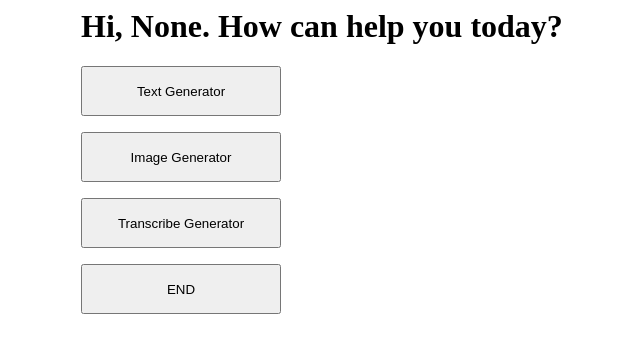
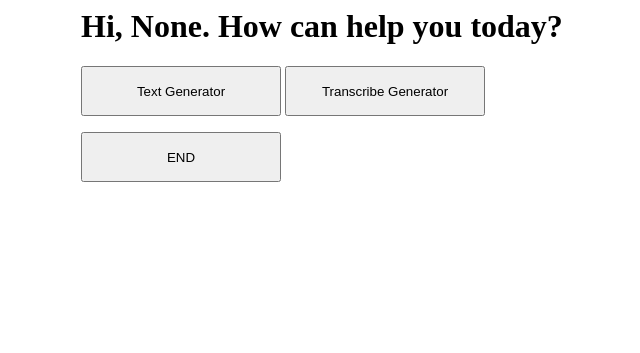
Before and after one commit to laoxiaoxuesheng/rpa-19feb2024, a Flask app: page /main in a window 1280 px wide. Shown: the top 353 px of the page, without its empty margins (243-883 px from the left). Run offline with Flask 3, Linux system fonts and the light colour scheme.

Commit message:
Update main.html

```diff
--- a/templates/main.html
+++ b/templates/main.html
@@ -9,10 +9,6 @@
 <h1>Hi, {{r}}. How can help you today?</h1>
 <form action="/text_gpt" method="post">
     <input type = "submit" value="Text Generator" style="width:200px;height:50px;">
-</form>
-<form action="/image_gpt" method="post">
-    <input type = "submit" value="Image Generator" style="width:200px;height:50px;">
-</form>
 <form action="/transcribe_gpt" method="post">
     <input type = "submit" value="Transcribe Generator" style="width:200px;height:50px;">
 </form>
```
